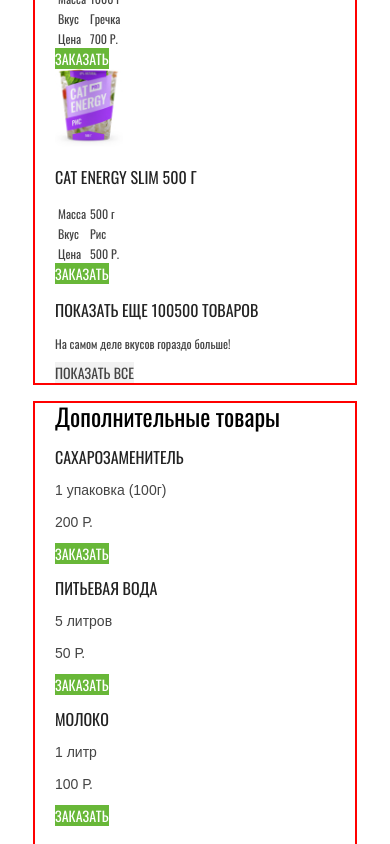
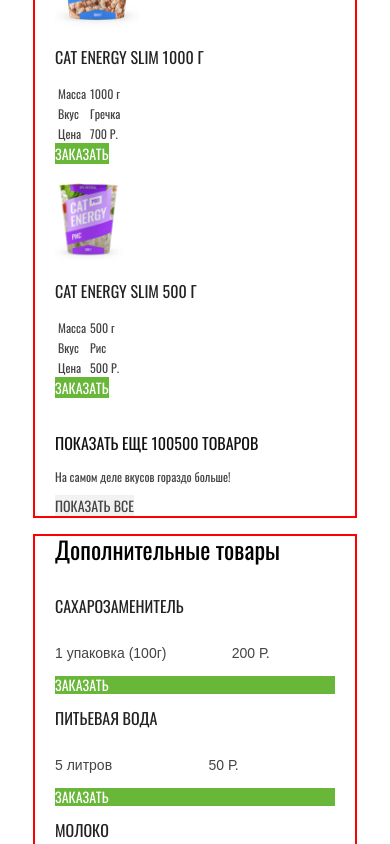
Before and after one commit to niksvi/1376293-cat-energy-22, a plain HTML site: page source/catalog.html in a window 390 px wide. Shown: the part 1504-2348 px from the top of the page. Drawn offline with nearby package versions, Linux system fonts and the light colour scheme; files that its build step writes are made by us from their sources.

Commit message:
Адаптивная сетка для страницы каталога

```diff
--- a/source/catalog.html
+++ b/source/catalog.html
@@ -22,13 +22,13 @@
           <span class="visually-hidden">Открыть меню</span>
         </button>
         <ul class="main-nav__list">
-          <li class="main-nav__item">
+          <li class="main-nav__item main-nav__item--other-page">
             <a href="index.html">Главная</a>
           </li>
-          <li class="main-nav__item main-nav__item--current">
+          <li class="main-nav__item main-nav__item--other-page main-nav__item--current">
             <a>Каталог продукции</a>
           </li>
-          <li class="main-nav__item">
+          <li class="main-nav__item main-nav__item--other-page">
             <a href="form.html">Подбор программы</a>
           </li>
         </ul>
@@ -203,7 +203,7 @@
           <a class="button" href="#">Заказать</a>
         </li>
         <li class="catalog__last-item">
-          <h3 class="catalog__title">Показать еще 100500 товаров</h3>
+          <h3 class="catalog__title--last-item">Показать еще 100500 товаров</h3>
           <p class="catalog__info">На самом деле вкусов гораздо больше!</p>
           <a class="button catalog__button--more" href="#">Показать все</a>
         </li>
@@ -212,6 +212,7 @@
 
     <section class="add-goods container">
       <h2 class="subtitle">Дополнительные товары</h2>
+      <div class="add-goods__wrapper">
         <ul class="add-goods__list">
           <li class="add-goods__item">
             <h3 class="add-goods__title">Сахарозаменитель</h3>
@@ -246,6 +247,7 @@
             кота в подарок!
           </p>
         </article>
+      </div>
     </section>
 
   </main>
--- a/source/sass/blocks/add-goods.scss
+++ b/source/sass/blocks/add-goods.scss
@@ -1,5 +1,30 @@
 .add-goods {
   outline: red 2.5px solid;
+}
+
+.add-goods__wrapper {
+  @media (min-width: $desktop-width) {
+    display: flex;
+    justify-content: space-between;
+  }
+}
+
+.add-goods__item {
+  display: grid;
+  grid-template-areas:
+    "t t"
+    "q p"
+    "b b";
+
+  @media (min-width: $tablet-width) {
+    grid-template-areas:
+      "t q p"
+      "b b b";
+  }
+
+  @media (min-width: $desktop-width) {
+    grid-template-areas: "t q p b";
+  }
 }
 
 .add-goods__title {
@@ -7,9 +32,27 @@
   font-weight: 400;
   text-transform: uppercase;
   color: $special_dark-grey-2;
+
+  grid-area: t;
+
+  @media (min-width: $tablet-width) {
+    @include oswald(20px, 20px);
+  }
 }
 
 .add-goods__quantity,
 .add-goods__price {
   color: $special_dark-grey;
 }
+
+.add-goods__quantity {
+  grid-area: q;
+}
+
+.add-goods__price {
+  grid-area: p;
+}
+
+.add-goods__button {
+  grid-area: b;
+}
--- a/source/sass/blocks/catalog.scss
+++ b/source/sass/blocks/catalog.scss
@@ -1,5 +1,20 @@
 .catalog {
   outline: red 2.5px solid;
+}
+
+.catalog__list {
+  display: grid;
+  gap: 19px 0;
+
+  @media (min-width: $tablet-width) {
+    grid-template-columns: repeat(2, 324px);
+    gap: 60px;
+  }
+
+  @media (min-width: $desktop-width) {
+    grid-template-columns: repeat(4, 245px);
+    gap: 63px 80px;
+  }
 }
 
 .catalog__title {
@@ -7,6 +22,25 @@
   font-weight: 400;
   text-transform: uppercase;
   color: $special_dark-grey-2;
+
+  @media (min-width: $tablet-width) {
+    @include oswald(20px);
+  }
+
+  @media (min-width: $desktop-width) {
+    @include oswald(20px, 21px);
+  }
+
+  &--last-item {
+    @include oswald(16px, 20px);
+    font-weight: 400;
+    text-transform: uppercase;
+    color: $special-black;
+
+    @media (min-width: $tablet-width) {
+      @include oswald(20px, 22px);
+    }
+  }
 }
 
 .catalog__table {
@@ -14,12 +48,20 @@
   td {
     @include oswald(12px, 16px);
     color: $special_dark-grey;
+
+    @media (min-width: $tablet-width) {
+      @include oswald(16px,16px);
+    }
   }
 }
 
 .catalog__info {
   @include oswald(12px, 16px);
   color: $special_dark-grey;
+
+  @media (min-width: $tablet-width) {
+    @include oswald(16px, 18px);
+  }
 }
 
 .catalog__button {
--- a/source/sass/blocks/main-nav.scss
+++ b/source/sass/blocks/main-nav.scss
@@ -15,7 +15,7 @@
   }
 }
 
-.main-nav__item--form-page a {
+.main-nav__item--other-page a {
   @media (min-width: $desktop-width) {
     color: $special_black;
   }
```
Also changed, not shown: source/form.html (+3 -3 lines). Lines whose indentation alone changed are shown as unchanged.
